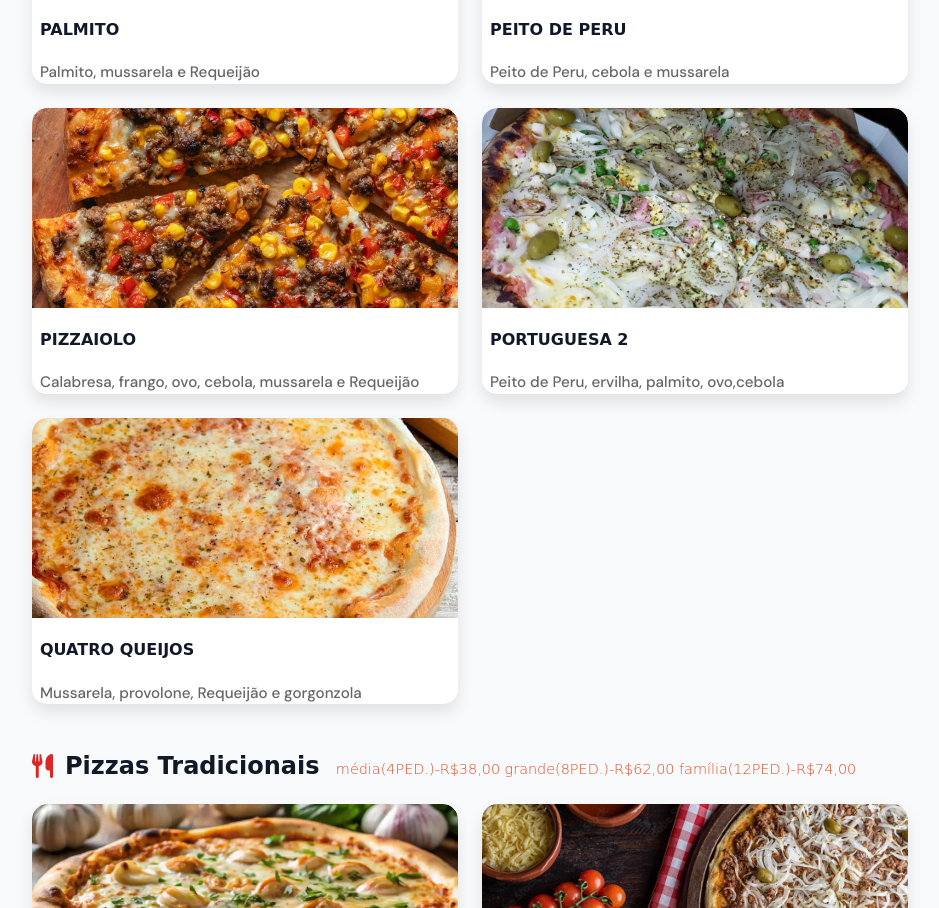
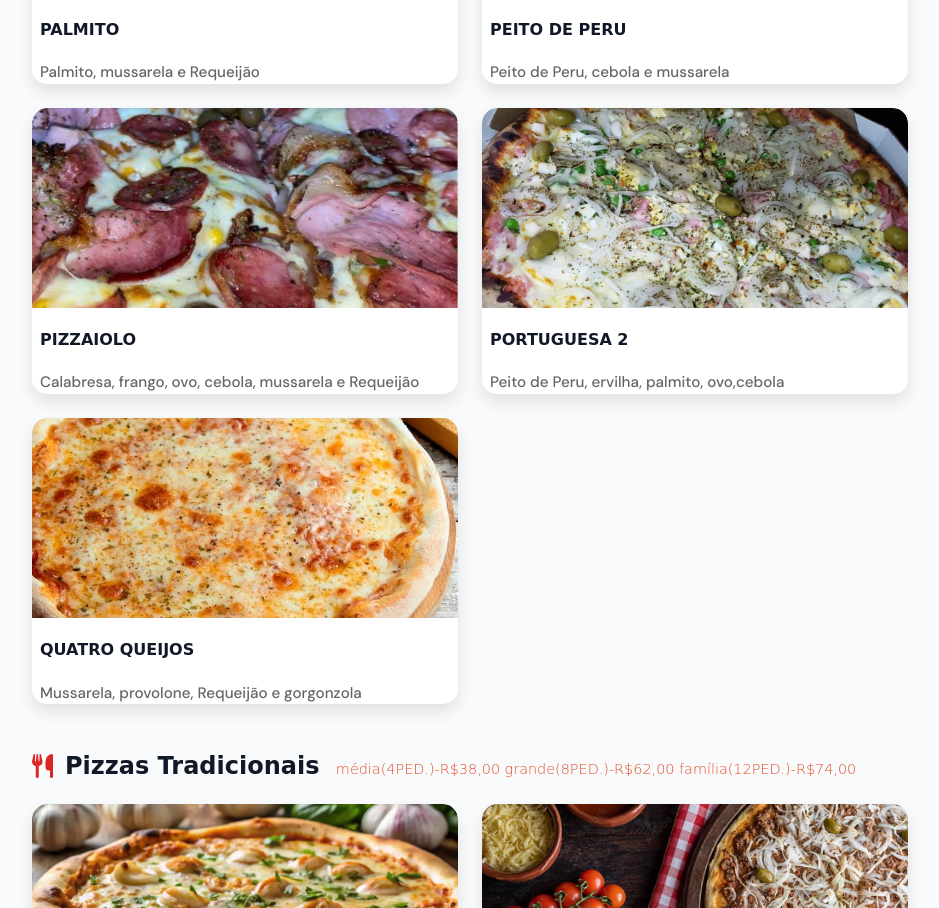
Before and after one commit to Rodneykings/My-Webs_Portafolio, a plain HTML site: page index.html in a window 1280 px wide. Shown: the part 2984-3892 px from the top of the page, without its empty margins (332-1271 px from the left). Drawn offline with Linux system fonts and the light colour scheme; a web font is replaced by a local one.

Commit message:
index.html

```diff
--- a/index.html
+++ b/index.html
@@ -1616,7 +1616,7 @@ Explore nossa ampla seleção de pizzas ,massas e muito mais .</p>
 </div>
 <div class="menu-item fade-in delay-8">
 <div class="img_menu">
-<img alt="Pizza Diavola" src="Pizzaiolo.jpg"/>
+<img alt="Pizza Diavola" src="pizzaiolo_origi.jpg"/>
 </div>
 <div class="content-details">
 <div class="header-details">
```
